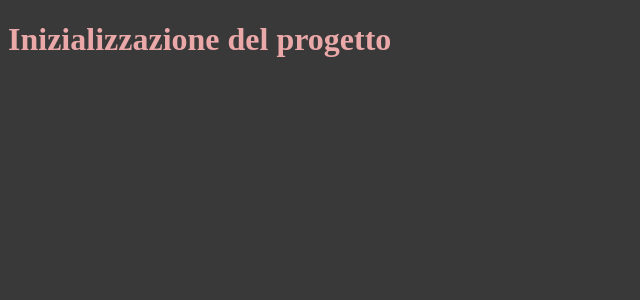
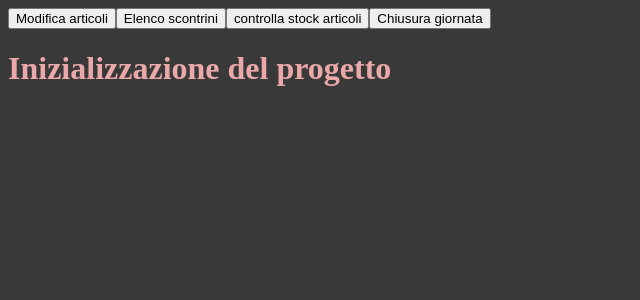
Before and after one commit to JDaver/SimpleCashSystem, a React (Vite) app in the folder frontend/SCS_react_app/: page / in a window 1280 px wide. Shown: the top 300 px of the page, without its empty margins (0-640 px from the left). Built offline with nearby package versions, Linux system fonts and the light colour scheme.

Commit message:
add UI files

```diff
--- a/frontend/SCS_react_app/src/App.jsx
+++ b/frontend/SCS_react_app/src/App.jsx
@@ -1,9 +1,17 @@
-import { useState } from 'react'
+import MyNavBar from "./Components/navBar"
 
 function App() {
 
-  return <div><h1>Inizializzazione del progetto</h1>
-  </div>
+  return (
+    <>
+      <div>
+        <MyNavBar/>
+        <h1>Inizializzazione del progetto</h1>
+      </div>
+    </>
+
+  )
+
 }
 
 export default App
--- /dev/null
+++ b/frontend/SCS_react_app/src/Components/navBar.jsx
@@ -0,0 +1,14 @@
+export default function MyNavBar(){
+    return(
+        <>
+            <nav>
+                <div class="nav-bar">
+                    <button > Modifica articoli</button>
+                    <button > Elenco scontrini</button>
+                    <button > controlla stock articoli</button>
+                    <button > Chiusura giornata</button>
+                </div>
+            </nav>
+        </>
+    )
+};
```
Also changed, not shown: frontend/SCS_react_app/src/ManageItem.jsx (added), frontend/SCS_react_app/src/ReceiptCollection.jsx (added), frontend/SCS_react_app/src/StackItem.jsx (added), frontend/SCS_react_app/src/TerminateSession.jsx (added).
